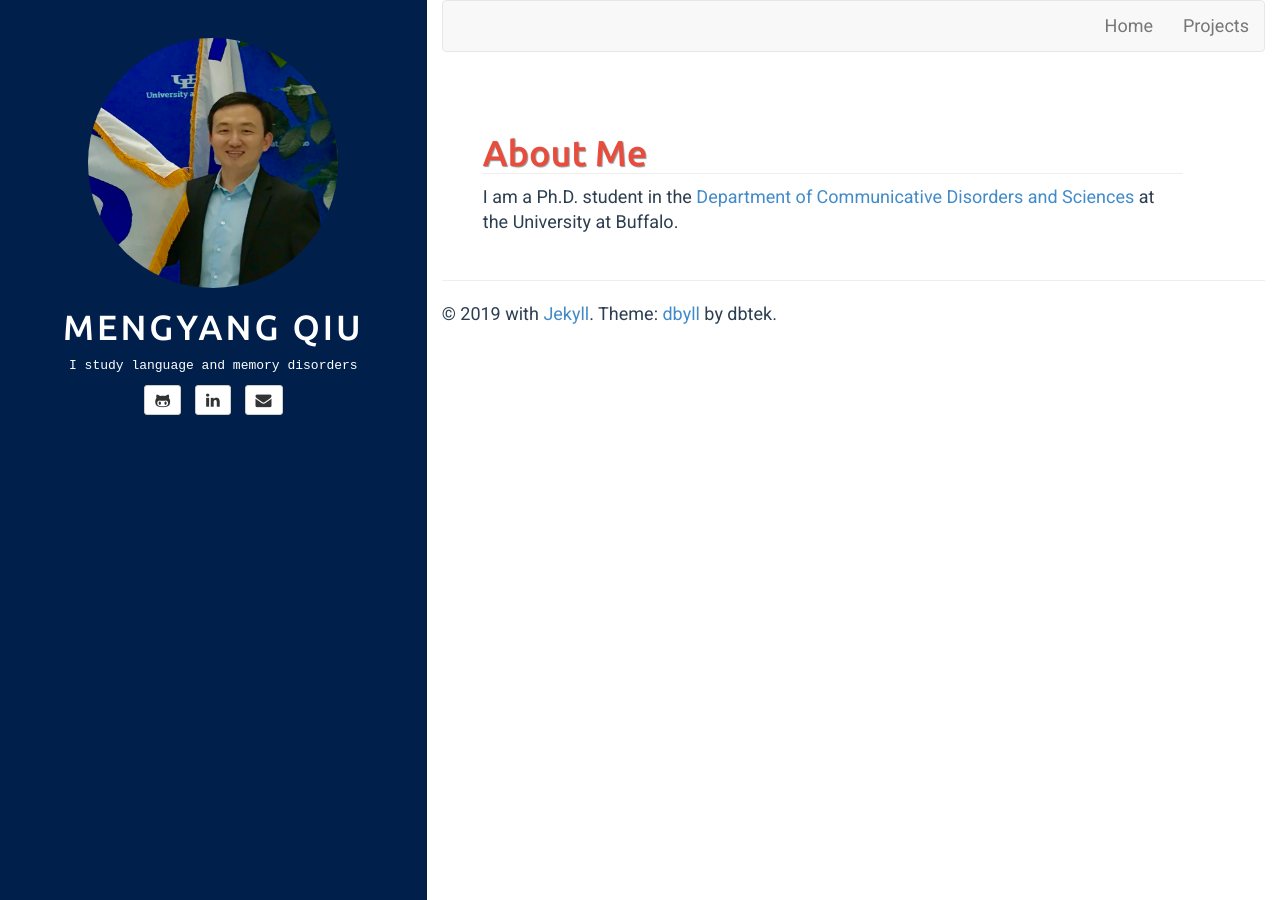
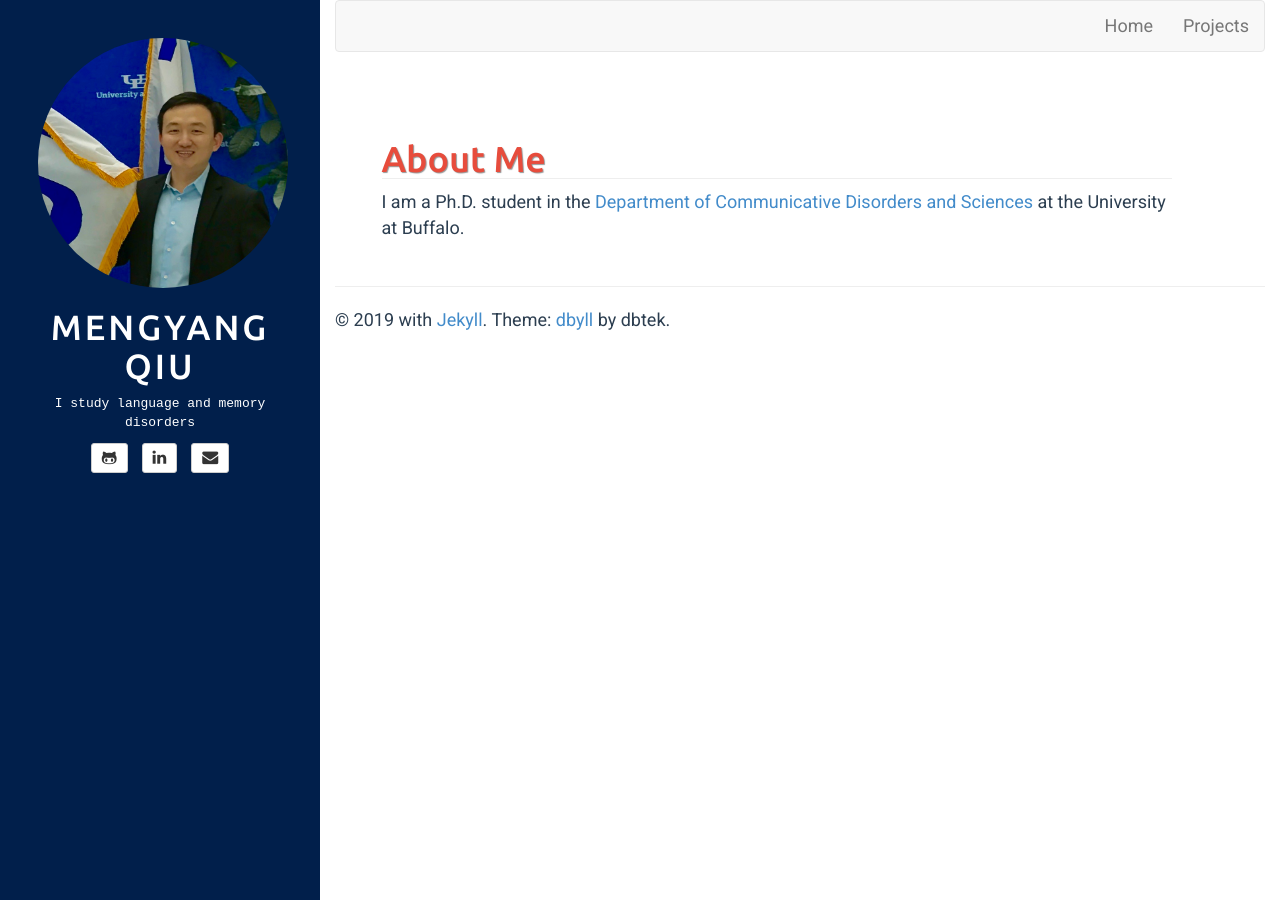
Before and after one commit to mengyangq/mengyangq.github.io, a Jekyll site: the page built from index.html, in a window 1280 px wide. Built offline with Jekyll 4.4.1, drawn with Linux system fonts in a browser that asks for light colours.

Commit message:
Update default.html

```diff
--- a/_includes/default.html
+++ b/_includes/default.html
@@ -92,13 +92,13 @@
 	</div>-->
 
 
-	<div class="col-sm-4 sidebar hidden-xs" style="{% if site.sidebar_background_image %}background: url({{site.sidebar_background_image}}) no-repeat center center !important;{% endif %}">
+	<div class="col-sm-3 sidebar hidden-xs" style="{% if site.sidebar_background_image %}background: url({{site.sidebar_background_image}}) no-repeat center center !important;{% endif %}">
 		{% include sidebar.html %}
 	</div>
 
 
 
-	<div class="col-sm-8 col-sm-offset-4 hidden-xs">
+	<div class="col-sm-9 col-sm-offset-3 hidden-xs">
        <!--header Nav Start  -->
       <nav class="navbar navbar-default">
         <div class="container-fluid">
@@ -113,7 +113,7 @@
         </nav>
       </div>
 
-	<div class="col-sm-8 col-sm-offset-4">
+	<div class="col-sm-9 col-sm-offset-3">
 		{{ content }}
 
 		<footer>
```
